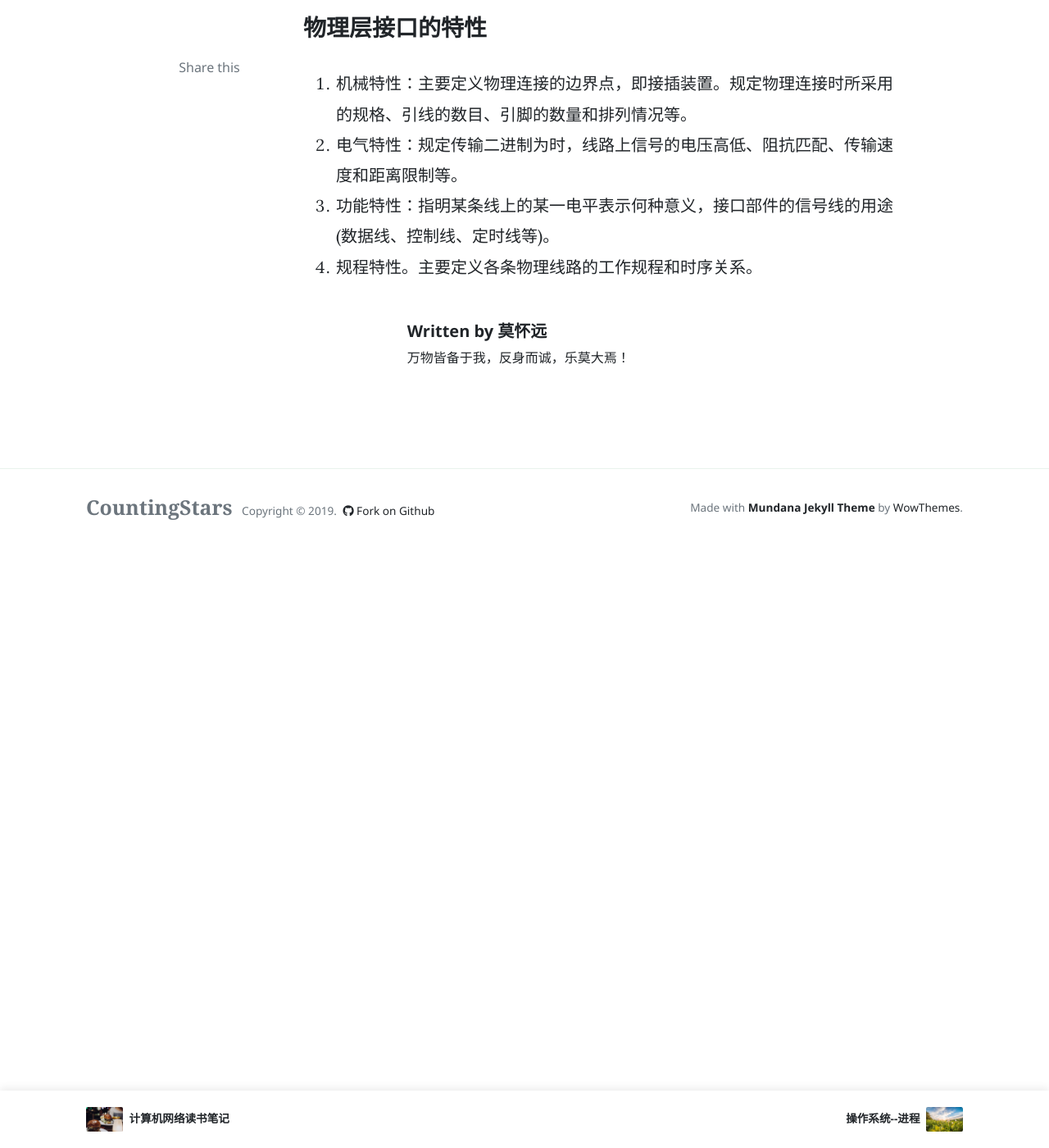
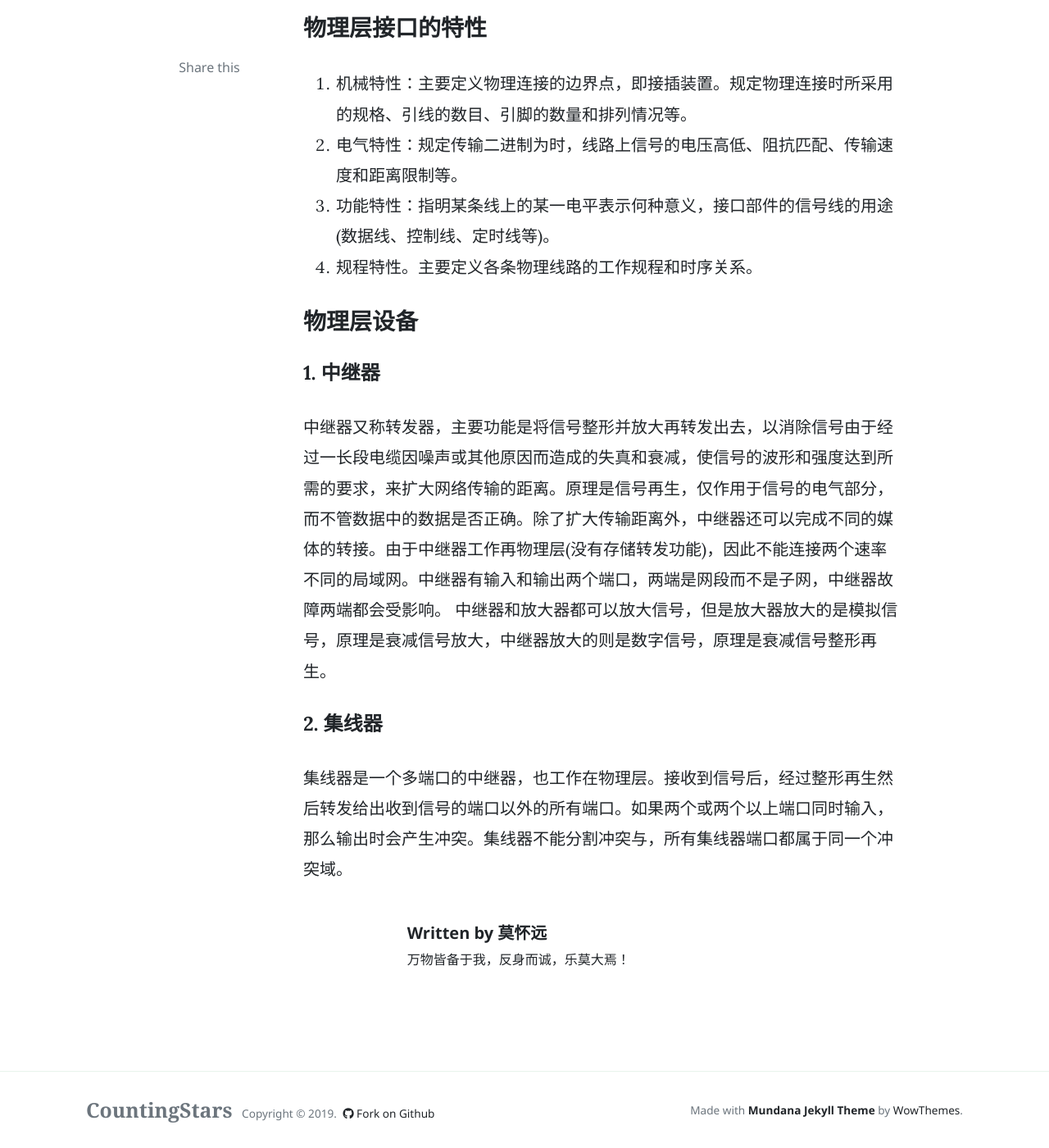
Before and after one commit to kuangyl0212/kuangyl0212.github.io.bak, a Jekyll site: the page built from _posts/2018-06-29-Computer-Network-Physical-Layer.md, in a window 1280 px wide and 1400 px high, scrolled down 10363 px. Shown: the whole window at 82% size. Built offline with Jekyll 4.4.1, drawn with Linux system fonts in a browser that asks for light colours; nearby versions of some CDN libraries; formulas are drawn with MathJax 3; comment, search, counter and statistics services are not loaded.

Commit message:
computer network notes device

```diff
--- a/_posts/2018-06-29-Computer-Network-Physical-Layer.md
+++ b/_posts/2018-06-29-Computer-Network-Physical-Layer.md
@@ -136,3 +136,14 @@ image: assets/images/14.jpg
 2. 电气特性：规定传输二进制为时，线路上信号的电压高低、阻抗匹配、传输速度和距离限制等。
 3. 功能特性：指明某条线上的某一电平表示何种意义，接口部件的信号线的用途(数据线、控制线、定时线等)。
 4. 规程特性。主要定义各条物理线路的工作规程和时序关系。
+
+### 物理层设备
+
+#### 1. 中继器
+
+中继器又称转发器，主要功能是将信号整形并放大再转发出去，以消除信号由于经过一长段电缆因噪声或其他原因而造成的失真和衰减，使信号的波形和强度达到所需的要求，来扩大网络传输的距离。原理是信号再生，仅作用于信号的电气部分，而不管数据中的数据是否正确。除了扩大传输距离外，中继器还可以完成不同的媒体的转接。由于中继器工作再物理层(没有存储转发功能)，因此不能连接两个速率不同的局域网。中继器有输入和输出两个端口，两端是网段而不是子网，中继器故障两端都会受影响。
+中继器和放大器都可以放大信号，但是放大器放大的是模拟信号，原理是衰减信号放大，中继器放大的则是数字信号，原理是衰减信号整形再生。
+
+#### 2. 集线器
+
+集线器是一个多端口的中继器，也工作在物理层。接收到信号后，经过整形再生然后转发给出收到信号的端口以外的所有端口。如果两个或两个以上端口同时输入，那么输出时会产生冲突。集线器不能分割冲突与，所有集线器端口都属于同一个冲突域。
```
